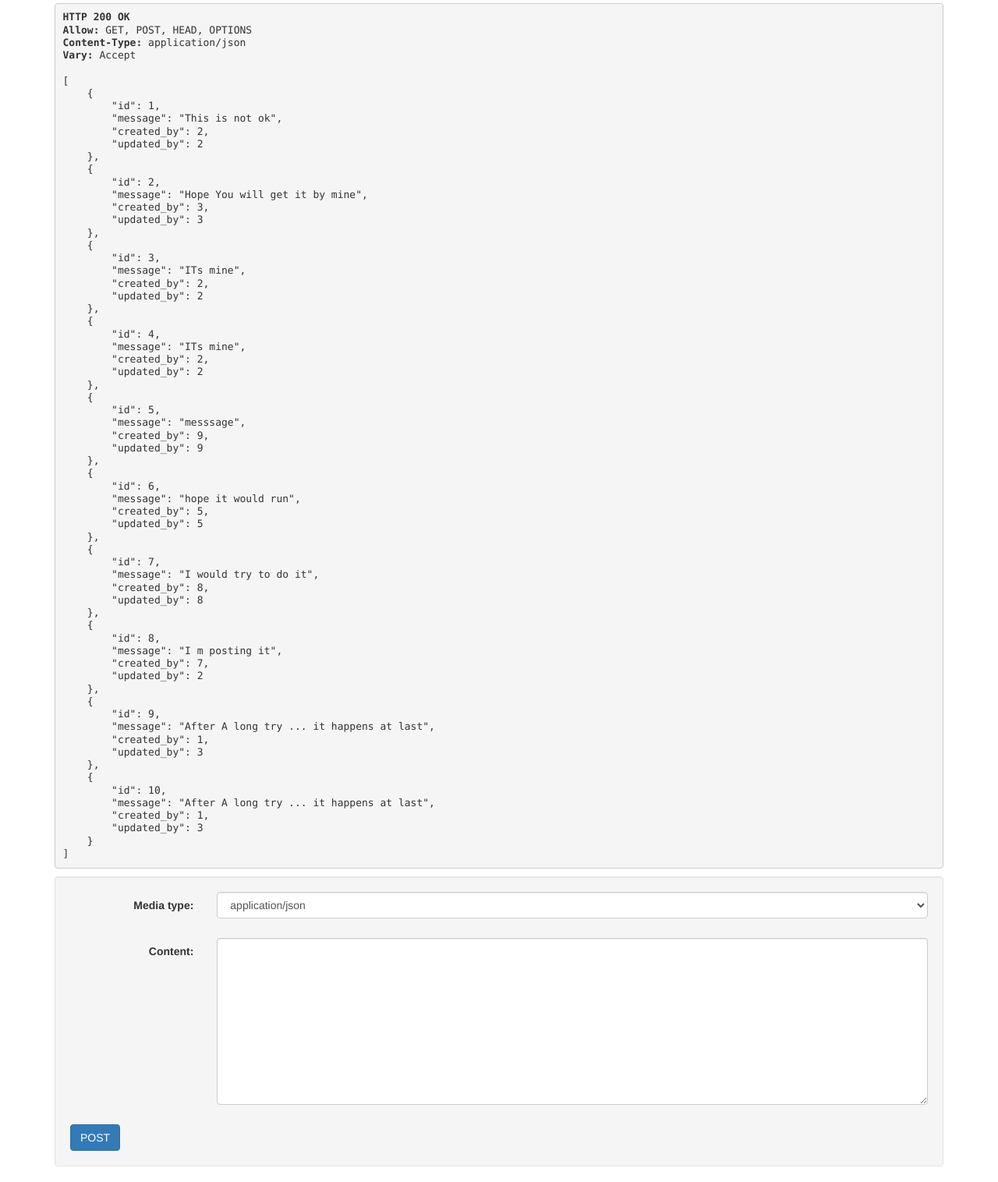
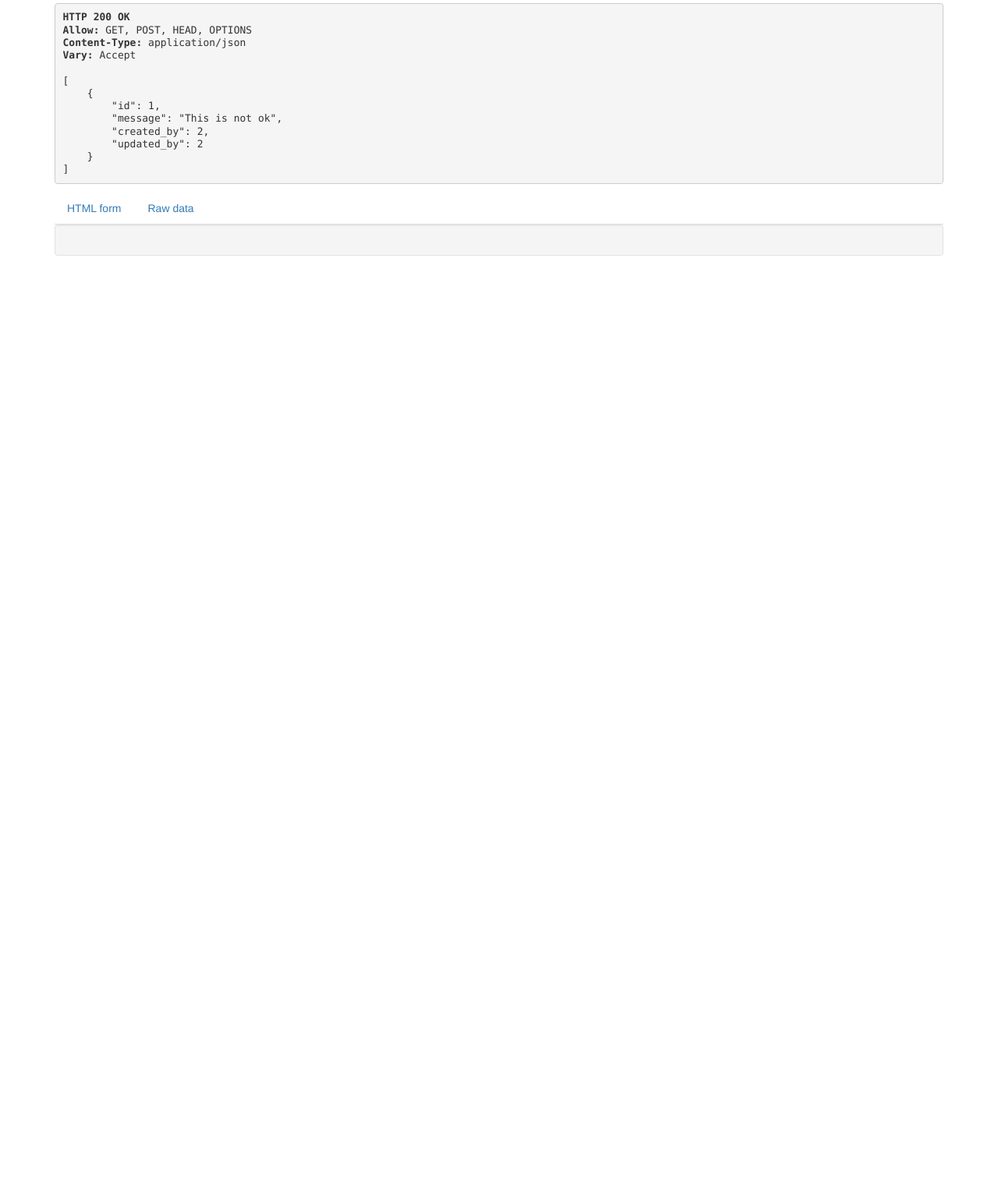
Before and after one commit to FRTMursaleen/Django_classes, a Django app: page /signup/ser_post/1/ in a window 1280 px wide. Shown: the part 324-1840 px from the top of the page at 78% size. After the commit the page ends 652 px from the top, so only its background shows below. Run offline with Django 3.2, Linux system fonts and the light colour scheme; a user stored in the database is signed in; data comes from the database, SQL or seed files in the repository; both versions use the stored data as it was after the commit; some libraries are stand-ins or nearby versions.

Commit message:
changes saved

```diff
--- a/mysite/polls/urls.py
+++ b/mysite/polls/urls.py
@@ -10,7 +10,7 @@ urlpatterns = [
     url('postdata/', views.PostData.as_view(), name='postdata'),
     url('post_ser/', views.post_ser, name='post_ser'),
     url('se_post/(?P<pk>[0-9]+)/', views.post_data, name='se_post'),
-    url('ser_post/', views.PostdataSerializer.as_view(), name='ser_post'),
+    url('ser_post/(?P<pk>[0-9]+)/', views.PostdataSerializer.as_view(), name='ser_post'),
     url('show_post/', views.ShowPosts.as_view(),name='show_post'),
     url('edit_post/(?P<pk>[0-9]+)/', views.EditPostView.as_view(), name='edit_post'),
     url(r'^new_post/$', views.NewPostView.as_view(), name='new_post'),
--- a/mysite/polls/views.py
+++ b/mysite/polls/views.py
@@ -6,8 +6,8 @@ from rest_framework import status
 from rest_framework.permissions import IsAuthenticated
 from rest_framework.response import Response
 from rest_framework.views import APIView
-
-from .serializer import PostSerilizer, SongsSerializer,PostSerializerData
+from rest_framework.renderers import TemplateHTMLRenderer
+from .serializer import PostSerilizer, SongsSerializer,PostSerializerData,TodoSerializer
 from django.contrib.auth import login
 from django.shortcuts import render, redirect, get_object_or_404
 from .forms import *
@@ -278,19 +278,21 @@ class ShowPosts(ListView):
 
 
 class PostdataSerializer(APIView):
-    serializer_type = PostSerializerData
+    serializer_class = PostSerializerData
+    template_name = 'fine.html'
     permission_classes = [IsAuthenticated]
 
-    def get(self,request, format=None, pk=None):
-        Post_data = Post.objects.all()
-        serializer = PostSerializerData(Post_data, many=True)
+    def get(self, request, pk):
+        id = int(pk)
+        queryset = Post.objects.filter(id = id)
+        serializer = PostSerializerData(queryset, many=True)
         return Response(serializer.data)
 
     def post(self,request, pk):
-        serializer = PostSerilizer(data=request.data)
+        serializer = PostSerializerData(data=request.data)
         if serializer.is_valid():
             serializer.save()
-            return Response(serializer.data, status=status.HTTP_201_CREATED)
+            return Response(status=status.HTTP_201_CREATED)
         return Response(serializer.errors,status=status.HTTP_400_BAD_REQUEST)
 
 
```
Also changed, not shown: mysite/polls/templates/fine.html (renamed from mysite/polls/templates/edit.html, +4 -4 lines), mysite/db.sqlite3.
